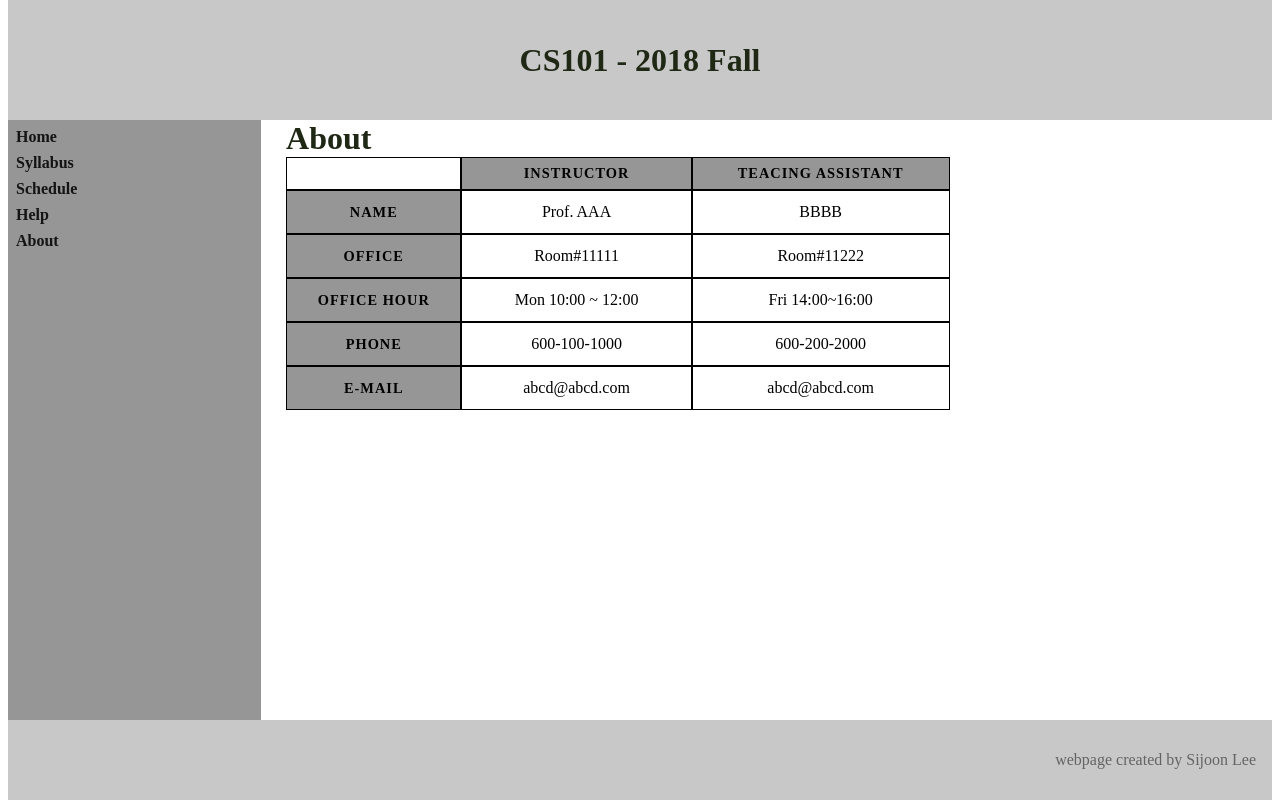
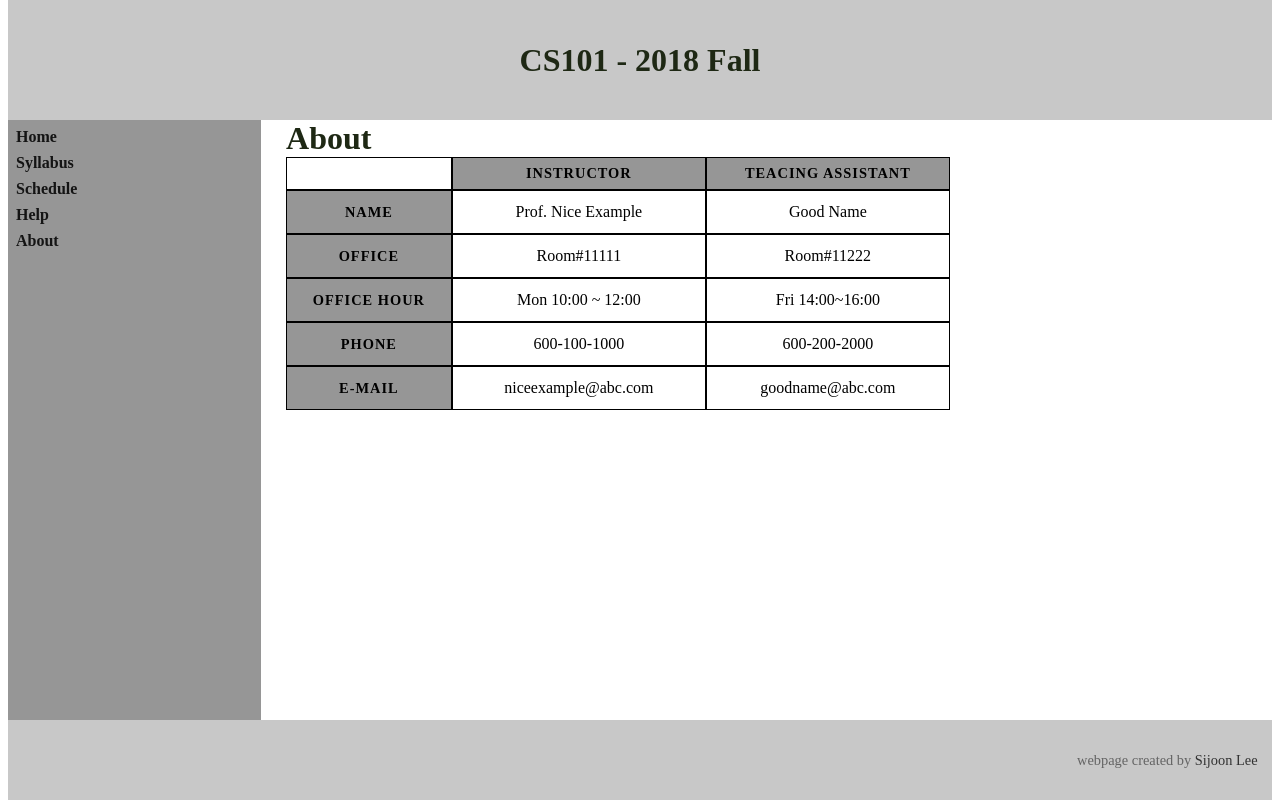
Before and after one commit to sijoonlee/CS101, a plain HTML site: page index.html in a window 1280 px wide. Both pictures are taken after a click on the link "About". Shown: the part 8-808 px from the top of the page. Drawn offline with Linux system fonts and the light colour scheme.

Commit message:
footer changed

```diff
--- a/index.html
+++ b/index.html
@@ -117,17 +117,19 @@
 							<h1>About</h1>
 								<table>
 								<tr><td></td><th>Instructor</th><th>Teacing Assistant</th></tr>
-								<tr><th>Name</th><td>Prof. AAA</td><td>BBBB</td></tr>
+								<tr><th>Name</th><td>Prof. Nice Example</td><td>Good Name</td></tr>
 								<tr><th>Office</th><td>Room#11111</td><td>Room#11222</td></tr>
 								<tr><th>Office Hour</th><td>Mon 10:00 ~ 12:00</td><td>Fri 14:00~16:00</td></tr>
 								<tr><th>Phone</th><td>600-100-1000</td><td>600-200-2000</td></tr>
-								<tr><th>E-mail</th><td>abcd@abcd.com</td><td>abcd@abcd.com</td></tr>
+								<tr><th>E-mail</th><td>niceexample@abc.com</td><td>goodname@abc.com</td></tr>
 								</table>
 						</div>
 					</div>
 				</div>
 			</div>
-			<footer><h4>webpage created by Sijoon Lee</h4></footer>
+			<footer>
+				<p>webpage created by <a class="email" href="mailto:sijoon.lee@student.sl.on.ca">Sijoon Lee</a></p>
+			</footer>
 		</div>
 	</body>
 <script src="calendar.js"></script>
--- a/style.css
+++ b/style.css
@@ -171,15 +171,22 @@ footer{  /*parent: container*/
 	width:100%;
 	min-width:370px;
 	height:10%;
-	display: flex; /* to center texts inside vertically and horizontally */
+	display: flex;
     align-items: center; /* flex property */
     justify-content: flex-end; /* flex property */
 }
 
-footer h4{
-	margin-right:1em;
+footer p{
+	font-weight: 400;
+	font-size: 0.9em;
+	margin: 0 1em 0 0;
 	color:rgb(100,100,100);
 }
+footer a.email{
+	text-decoration:none;
+	color:rgb(50,50,50);
+}
+
 
 p, h1, h2, h3, h4, h5, h6 {
 	color: rgb(30,40,20);
@@ -204,16 +211,11 @@ h3, h4, h5, h6{
 table {
 width: 70%;
 box-sizing: border-box;
-/*box-shadow: inset 0px 0px 0px 1px rgba(0,0,0,0.1);*/
-/*font-family: 'Ubuntu';*/
- /*border-collapse: collapse;*/
-/*background-color: #333333;*/
  border-spacing: 0;
  }
 
 th, td {
 border: 1px solid;
-/*rgba(255,255,255,0.1);*/
 box-sizing: border-box;
 }
 
@@ -221,7 +223,6 @@ th {
 text-transform: uppercase;
 font-size:0.9em;
 padding: 0.5em 0;
-/*color: rgba(255,255,255,0.5); */
 background-color: rgb(150,150,150);
 letter-spacing: 1px;
 }
```
